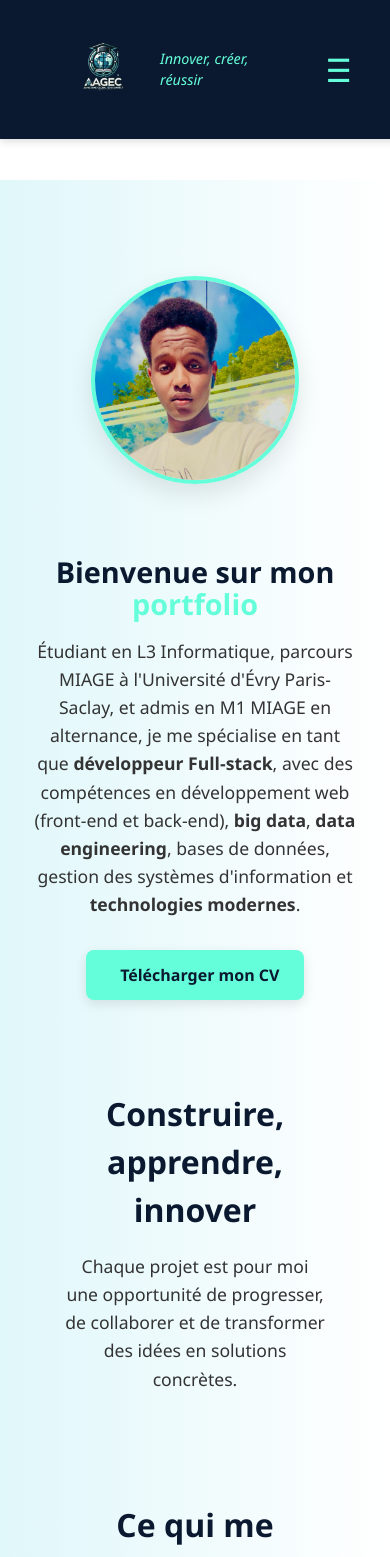
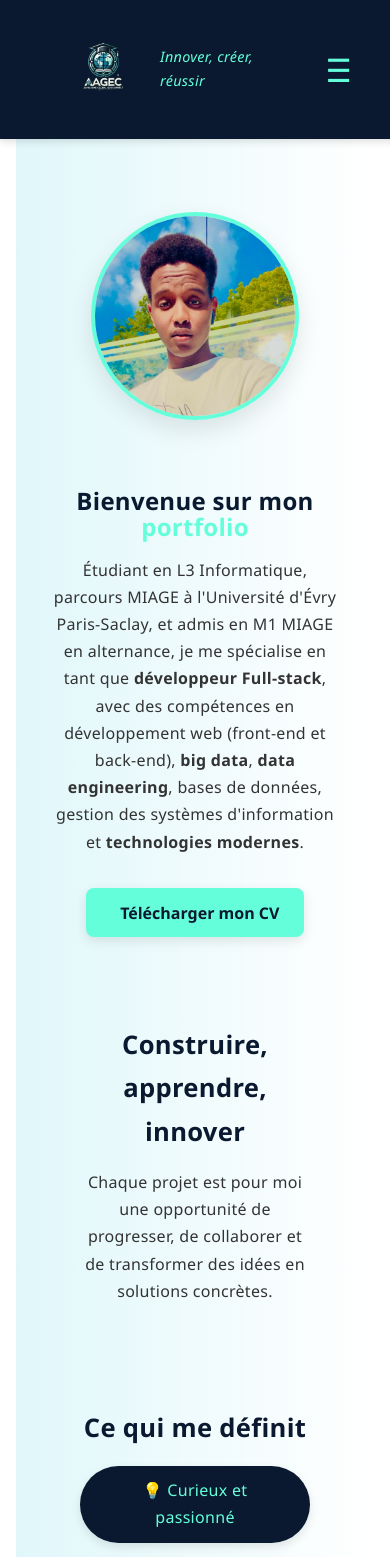
Before and after one commit to alhassaneDialloEtudiant/mon-portfolio, a React (Vite) app: page /mon-portfolio/home in a window 390 px wide. Shown: the top 1557 px of the page. Built offline with nearby package versions, Linux system fonts and the light colour scheme.

Commit message:
version finale de mon portefolio V1-3

```diff
--- a/src/styles/Home.css
+++ b/src/styles/Home.css
@@ -6,6 +6,14 @@ body {
   box-sizing: border-box;
   scroll-behavior: smooth;
   scroll-padding-top: 80px;
+  line-height: 1.7;
+  letter-spacing: 0.3px;
+  padding: 1rem;
+}
+
+section, .home, .values, .vision, .quote, .navigation-shortcuts {
+  padding-left: 1.5rem;
+  padding-right: 1.5rem;
 }
 
 /* ===== ANIMATION ===== */
@@ -81,7 +89,7 @@ body {
   font-size: 1.1rem;
   color: #333;
   margin-bottom: 2rem;
-  line-height: 1.6;
+  line-height: 1.7;
 }
 
 .home__button {
@@ -183,7 +191,7 @@ body {
 .vision p {
   font-size: 1.1rem;
   color: #333;
-  line-height: 1.6;
+  line-height: 1.7;
 }
 
 /* ===== VALEURS ===== */
@@ -331,46 +339,46 @@ body {
 
 .form-modal__content {
   background-color: #0a192f;
-  padding: 2rem;
-  border-radius: 12px;
+  padding: 1.5rem;
+  border-radius: 10px;
   color: #ccd6f6;
   box-shadow: 0 4px 15px rgba(0, 0, 0, 0.3);
   width: 100%;
-  max-width: 450px;
+  max-width: 360px;
   box-sizing: border-box;
-  max-height: 90vh;
+  max-height: 85vh;
   overflow-y: auto;
   animation: fadeInUp 0.5s ease-out;
 }
 
 .form-modal__content h2 {
   color: #64ffda;
-  font-size: 1.6rem;
-  margin-bottom: 1.5rem;
+  font-size: 1.4rem;
+  margin-bottom: 1rem;
   text-align: center;
 }
 
 .form-group {
-  margin-bottom: 1.2rem;
+  margin-bottom: 1rem;
   display: flex;
   flex-direction: column;
-  gap: 0.5rem;
+  gap: 0.4rem;
   text-align: left;
 }
 .form-group label {
   font-weight: 600;
-  font-size: 1rem;
+  font-size: 0.95rem;
   color: #ccd6f6;
 }
 .form-group input,
 .form-group textarea {
   width: 100%;
-  padding: 0.75rem 1rem;
+  padding: 0.6rem 0.8rem;
   border: 1px solid #ccd6f6;
-  border-radius: 8px;
+  border-radius: 6px;
   background-color: #112240;
   color: #ccd6f6;
-  font-size: 1rem;
+  font-size: 0.95rem;
   transition: border-color 0.3s ease;
 }
 .form-group input:focus,
@@ -385,14 +393,14 @@ textarea {
 .form-actions {
   display: flex;
   flex-direction: column;
-  gap: 1rem;
+  gap: 0.8rem;
   margin-top: 1rem;
 }
 .form-button {
-  padding: 0.9rem 1.2rem;
-  font-size: 1rem;
+  padding: 0.75rem 1rem;
+  font-size: 0.95rem;
   font-weight: bold;
-  border-radius: 8px;
+  border-radius: 6px;
   border: none;
   cursor: pointer;
   transition: all 0.3s ease;
@@ -435,6 +443,10 @@ textarea {
     font-size: 1.8rem;
   }
 
+  .home__right p {
+    font-size: 1rem;
+  }
+
   .navigation-buttons {
     flex-direction: column;
     gap: 1.5rem;
@@ -444,6 +456,17 @@ textarea {
     flex-direction: column;
     gap: 1rem;
   }
+
+  .vision h2,
+  .values h2,
+  .navigation-shortcuts h2 {
+    font-size: 1.6rem;
+  }
+
+  .vision p,
+  .values__list li {
+    font-size: 1rem;
+  }
 }
 
 @media (max-width: 480px) {
@@ -452,21 +475,34 @@ textarea {
   }
 
   .form-modal__content h2 {
-    font-size: 1.3rem;
+    font-size: 1.2rem;
   }
 
   .form-group label {
-    font-size: 0.9rem;
+    font-size: 0.85rem;
   }
 
   .form-group input,
   .form-group textarea {
-    font-size: 0.9rem;
-    padding: 0.7rem 0.9rem;
+    font-size: 0.85rem;
+    padding: 0.6rem 0.8rem;
   }
 
   .form-button {
-    font-size: 0.9rem;
-    padding: 0.7rem;
+    font-size: 0.85rem;
+    padding: 0.6rem;
+  }
+
+  .home__right h1 {
+    font-size: 1.5rem;
+  }
+
+  .quote blockquote {
+    font-size: 1.2rem;
+    padding: 1rem 1.2rem;
+  }
+
+  .modal__actions {
+    flex-direction: column;
   }
 }
```
